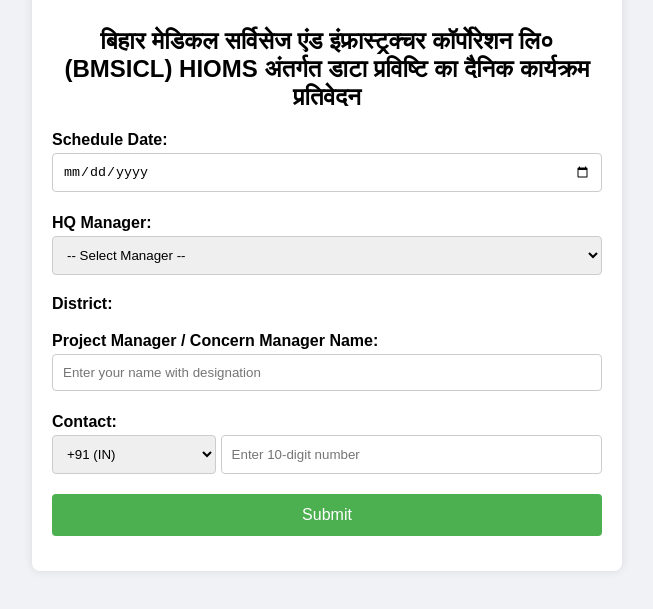
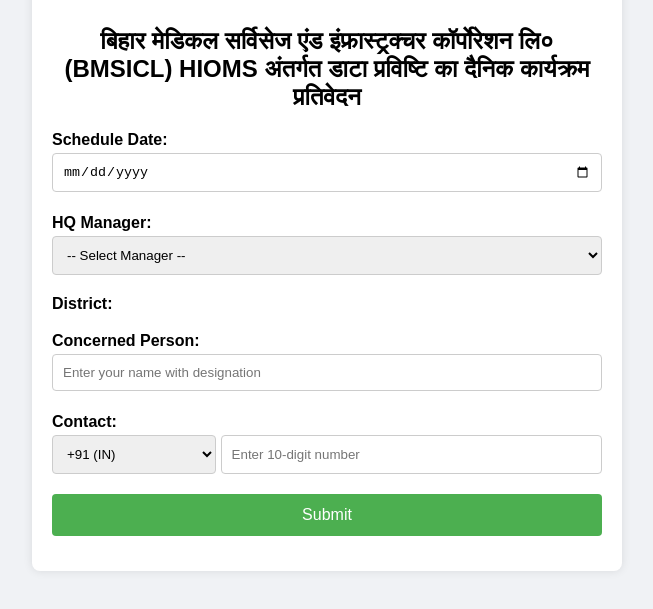
Before and after one commit to BMSICL-IT-PMU/Schedule_For_Entry, a plain HTML site: page index.html in a window 1280 px wide. Shown: the part 115-724 px from the top of the page, without its empty margins (313-966 px from the left). Drawn offline with Linux system fonts and the light colour scheme.

Commit message:
Update index.html

```diff
--- a/index.html
+++ b/index.html
@@ -32,7 +32,7 @@
       <label for="districtCheckboxes" style="display: block; margin-top: 10px;">District:</label>
       <div id="districtCheckboxes" class="checkbox-group" style="margin-bottom: 15px;"></div>
 
-      <label for="name">Project Manager / Concern Manager Name:</label>
+      <label for="name">Concerned Person:</label>
       <input type="text" id="name" placeholder="Enter your name with designation" required>
 
       <label for="phone">Contact:</label>
```
